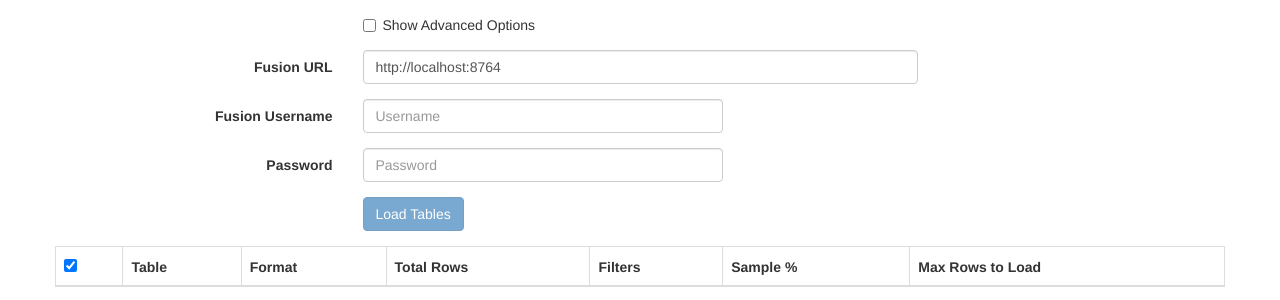
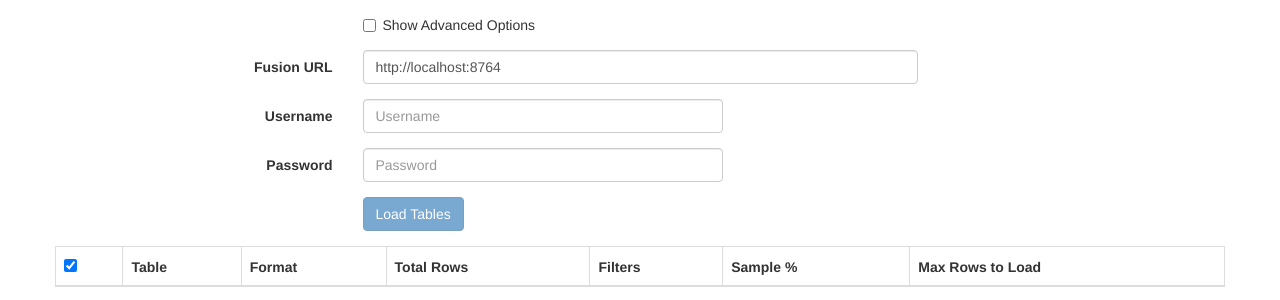
Before and after one commit to lucidworks/tableau-fusion-wdc, a Jekyll site: the page fusion.html, which Jekyll copies as it is, in a window 1280 px wide. Shown: the part 182-482 px from the top of the page. Built offline with Jekyll 4.4.1, drawn with Linux system fonts in a browser that asks for light colours; nearby versions of some CDN libraries; part of the change alters nothing that is shown.

Commit message:
Add advanced option for Login Realm name. Rename label “Fusion Username” to just “Username”. Refactor code a bit.

```diff
--- a/fusion.html
+++ b/fusion.html
@@ -62,7 +62,7 @@
 
       <!-- Login  -->
       <div class="form-group">
-        <label class="col-sm-3 control-label" for="fusionUsername">Fusion Username</label>
+        <label class="col-sm-3 control-label" for="fusionUsername">Username</label>
         <div class="col-sm-4">
           <input class="form-control" id="fusionUsername" type="text" placeholder="Username" required>
         </div>
@@ -71,6 +71,16 @@
         <label class="col-sm-3 control-label" for="fusionPassword">Password</label>
         <div class="col-sm-4">
           <input class="form-control" id="fusionPassword" type="password" placeholder="Password">
+        </div>
+      </div>
+
+      <!-- Advanced: Login Realm -->
+      <div class="advanced-options" style="display: none;">
+        <div class="form-group">
+          <label class="col-sm-3 control-label" for="fusionRealm">Realm Name</label>
+          <div class="col-sm-4">
+            <input class="form-control" id="fusionRealm" type="text" value="native" placeholder="native">
+          </div>
         </div>
       </div>
 
--- a/fusion.js
+++ b/fusion.js
@@ -22,7 +22,7 @@
 
   myConnector.getSchema = function(schemaCallback) {
     console.log('getSchema()');
-    var config = JSON.parse(tableau.connectionData);
+    var config = getTableauConnectionData();
 
     // TODO what to do when there's no selected table?
     if (config.selectedTables.length < 1) {
@@ -48,8 +48,7 @@
 
   myConnector.getData = function(table, doneCallback) {
     console.log('getData() table =', table);
-
-    var config = JSON.parse(tableau.connectionData);
+    var config = getTableauConnectionData();
     var cols = table.tableInfo.columns.map(function(c) {
       // tab gives us back the field ids encoded
       return {"id":decodeFieldId(c.id), "enc":c.id};
@@ -130,7 +129,8 @@
       // Store credentials in tableau for easy access later
       tableau.username = $('#fusionUsername').val();
       tableau.password = $('#fusionPassword').val();
-      tableau.connectionData = JSON.stringify(config);
+      config.realmName = $('#fusionRealm').val();
+      setTableauConnectionData(config);
 
       // Clear table list before loading
       var fusionTables = $('#fusionTables');
@@ -290,7 +290,7 @@
       // Store credentials in tableau for easy access later
       tableau.username = $('#fusionUsername').val();
       tableau.password = $('#fusionPassword').val();
-      tableau.connectionData = JSON.stringify(config);
+      setTableauConnectionData(config);
 
       var customQueryName = $('#customQueryName').val().trim();
       var customQuery = $('#customQuery').val().trim();
@@ -412,7 +412,7 @@
       // Store credentials in tableau for easy access later
       tableau.username = $('#fusionUsername').val();
       tableau.password = $('#fusionPassword').val();
-
+      config.realmName = $('#fusionRealm').val();
       config.changedOn = new Date();  // This ensures Tableau always refreshes the table list from the server on edit
       config.selectedTables = [];  // This array will only store selected tables
       selectedTables.forEach(function(table) {
@@ -421,9 +421,7 @@
         }
       });
 
-      var configJson = JSON.stringify(config);
-      // tableau.log('tableau.connectionData = ' + configJson);
-      tableau.connectionData = configJson;
+      setTableauConnectionData(config);
       tableau.connectionName = "Lucidworks Fusion";
       tableau.submit();
     }); // End of Submit button
@@ -467,10 +465,10 @@
   }
 
   // An on-click function for login to Fusion
-  function doAuth(fusionUrl, username, password) {
+  function doAuth(fusionUrl, username, password, realmName) {
+    realmName = realmName || 'native';
     // Use Fusion Sessions API to create a session
-    // fusionUrl += '/api/session?realmName=native';
-    fusionUrl += '/api/session';
+    fusionUrl += '/api/session?realmName=' + realmName;
     var sessionData = {
       username: username,
       password: password
@@ -517,7 +515,16 @@
     return fusionUrl + API_APOLLO + path;
   }
 
+  function getTableauConnectionData() {
+    return JSON.parse(tableau.connectionData);
+  }
+
+  function setTableauConnectionData(config) {
+    tableau.connectionData = JSON.stringify(config);
+  }
+
   function getFromCatalogAPI(fusionUrl, path) {
+    var config = getTableauConnectionData();
     var callUrl = buildFusionCallUrl(fusionUrl, "/catalog/fusion" + path);
     return $.ajax({
       method: 'GET',
@@ -530,7 +537,7 @@
       // if err === 401 Unauthorized, try to perform auth
       if (err.status === 401) {
         console.warn('Unauthorized request, trying to login with the input username and password...');
-        return doAuth(fusionUrl, tableau.username, tableau.password)
+        return doAuth(fusionUrl, tableau.username, tableau.password, config.realmName)
           .then(function() {
             // Resend the GET request
             console.info('Resending the GET request...');
@@ -559,6 +566,7 @@
   }
 
   function postToCatalogAPI(fusionUrl, path, postData) {
+    var config = getTableauConnectionData();
     var callUrl = buildFusionCallUrl(fusionUrl, path);
     return $.ajax({
       method: 'POST',
@@ -575,7 +583,7 @@
       // if err === 401 Unauthorized, try to perform auth
       if (err.status === 401) {
         console.warn('Unauthorized request, trying to login with the input username and password...');
-        return doAuth(fusionUrl, tableau.username, tableau.password)
+        return doAuth(fusionUrl, tableau.username, tableau.password, config.realmName)
           .then(function() {
             // Resend the POST request
             console.info('Resending the POST request...');
```
